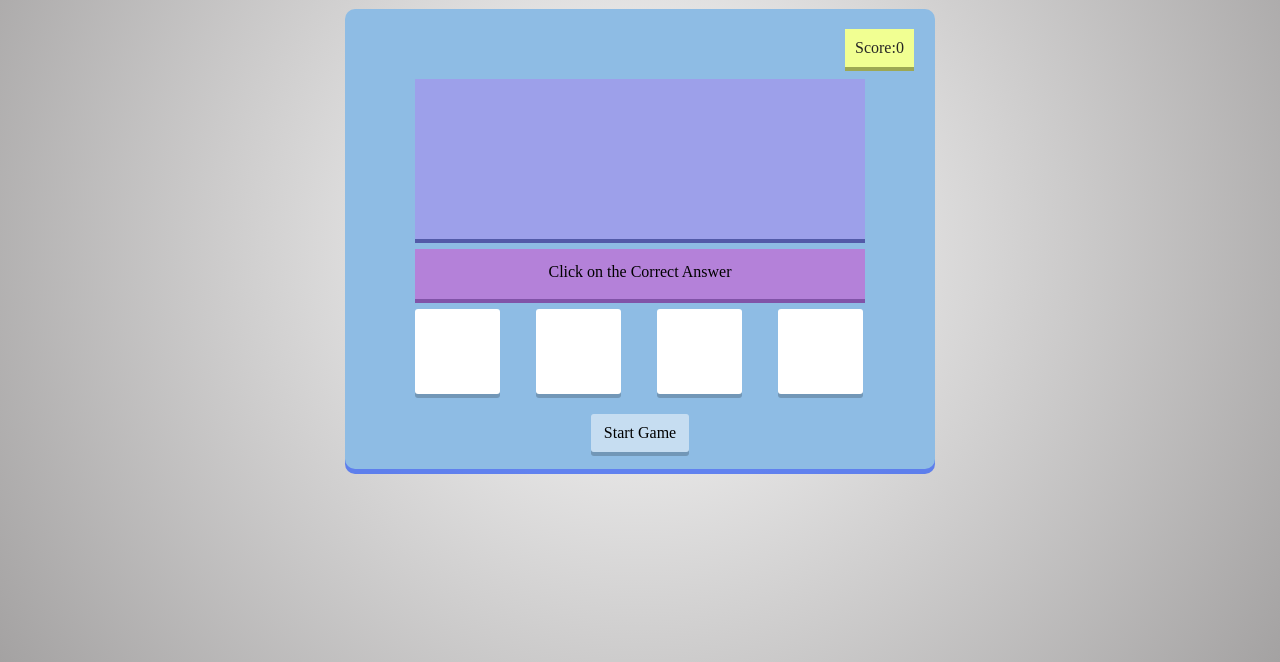
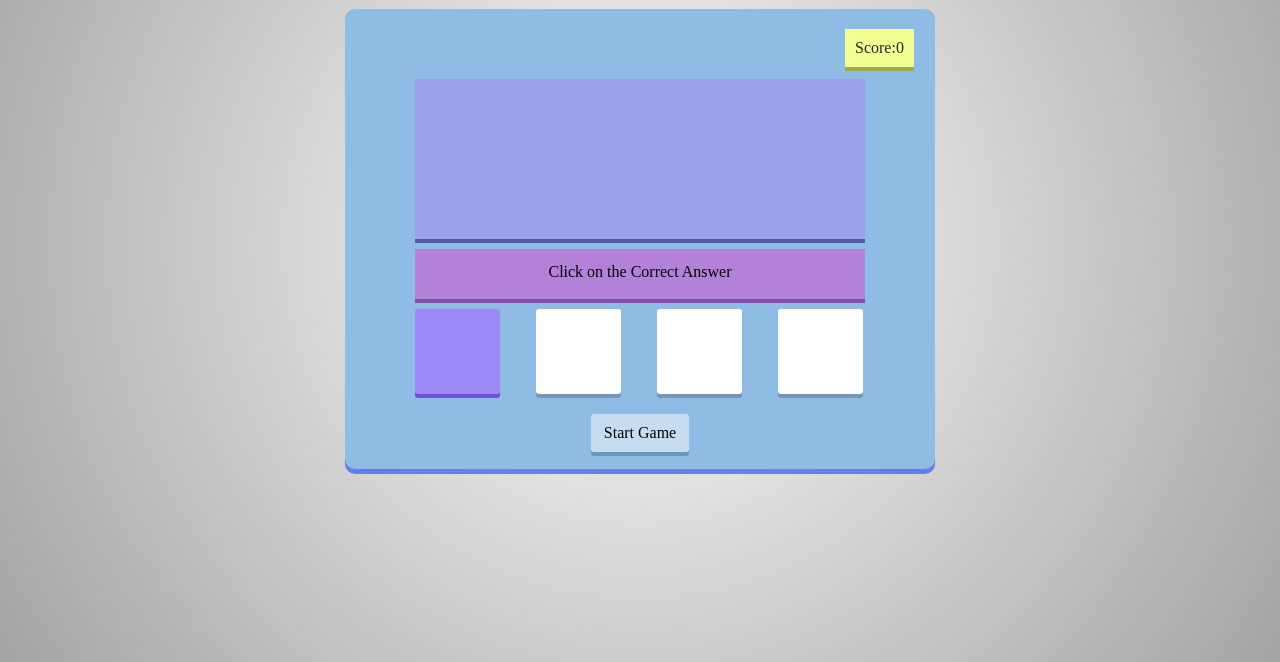
Before and after one commit to bunnybhargavi/WD_projects, a plain HTML site: page 08-MathGame/index.html in a window 1280 px wide. In both pictures the pointer is over the element 457 px from the left and 531 px from the top of the page. Shown: the part 180-842 px from the top of the page. Drawn offline with Linux system fonts and the light colour scheme.

Commit message:
style.css

```diff
--- a/08-MathGame/style.css
+++ b/08-MathGame/style.css
@@ -103,11 +103,11 @@ h1{
   -ms-transition: all 0.2s;
 }
 .box:hover , #startreset:hover{
-  /* background-color: #9c89f6;
+  background-color: #9c89f6;
   color: white;
   box-shadow: 0px 4px #6b54d3;
   -webkit-box-shadow: 0px 4px #6b54d3;
-  -moz-box-shadow: 0px 4px #6b54d3; */
+  -moz-box-shadow: 0px 4px #6b54d3;
 }
 .box:active , #startreset:active{
   box-shadow: 0px 0px #6b54d3;
```
